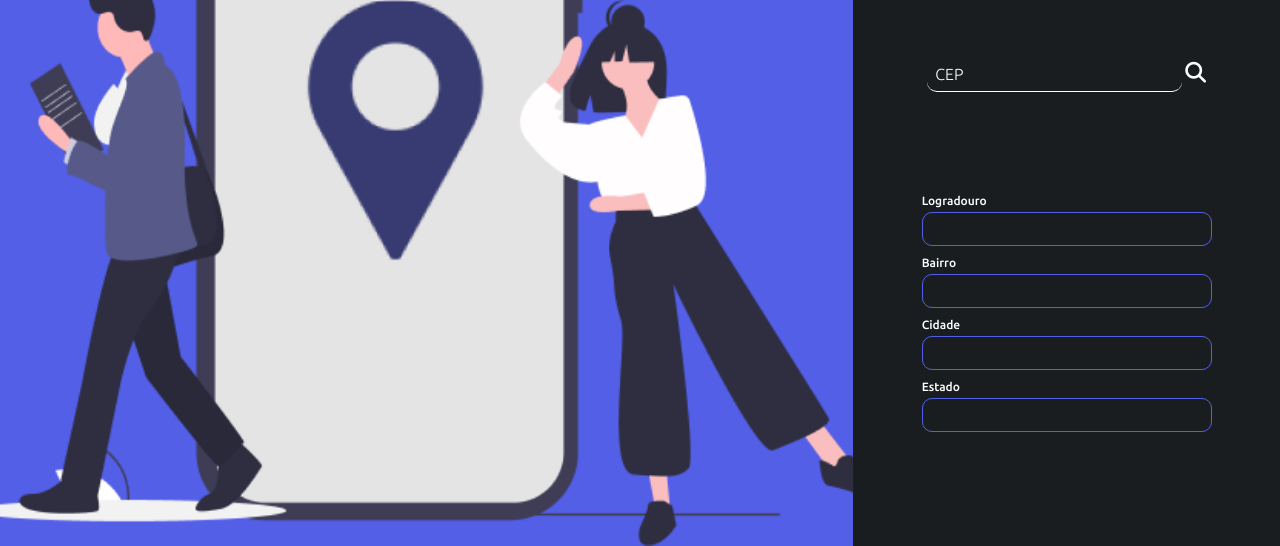
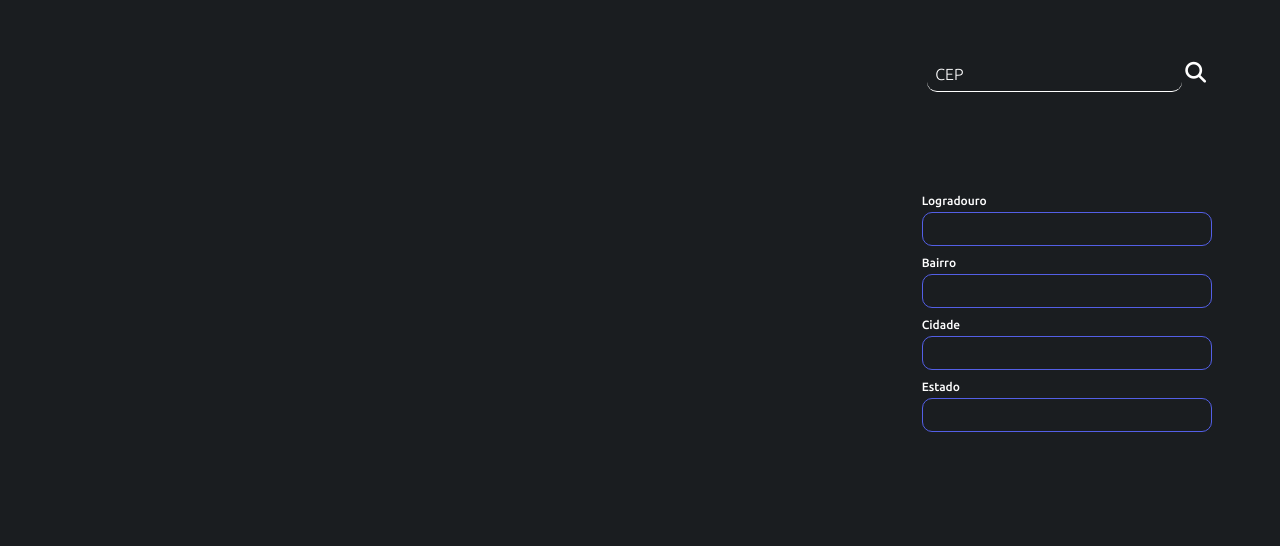
Before and after one commit to JuniorMacedo91/address-finder, a website: page index.html in a window 1280 px wide. Shown: the part 254-800 px from the top of the page. Drawn offline with Linux system fonts and the light colour scheme.

Commit message:
Add files via upload

```diff
--- a/index.html
+++ b/index.html
@@ -12,9 +12,7 @@
 <body>
     <div class="container">
 
-        <div class="image_box">
-            <img id="image_content" src="./assets/home-image.png" alt="">
-        </div>
+        <div class="image_container"></div>
 
         <div class="form_container">
             <div class="slogan_box">
--- a/pictures.js
+++ b/pictures.js
@@ -28,7 +28,7 @@ const pictures = [
     {state:'TO', photo:'https://cdn.pixabay.com/photo/2019/06/21/14/45/jalapon-4289637_1280.jpg'},
 ]
 
-const cityPhoto = document.querySelector('#image_content')
+const cityPhoto = document.querySelector('#photo')
 
 cityPhoto.src = pictures[].photo;
 
```
